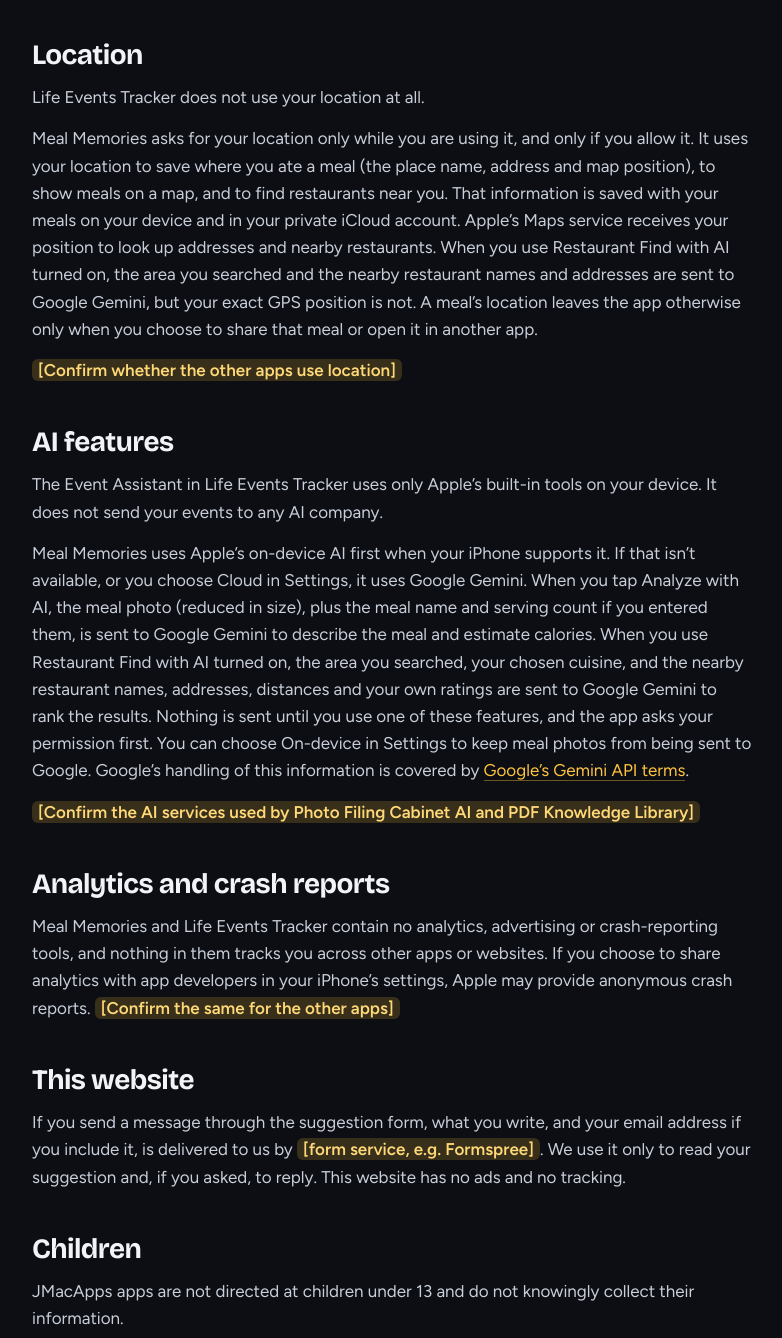
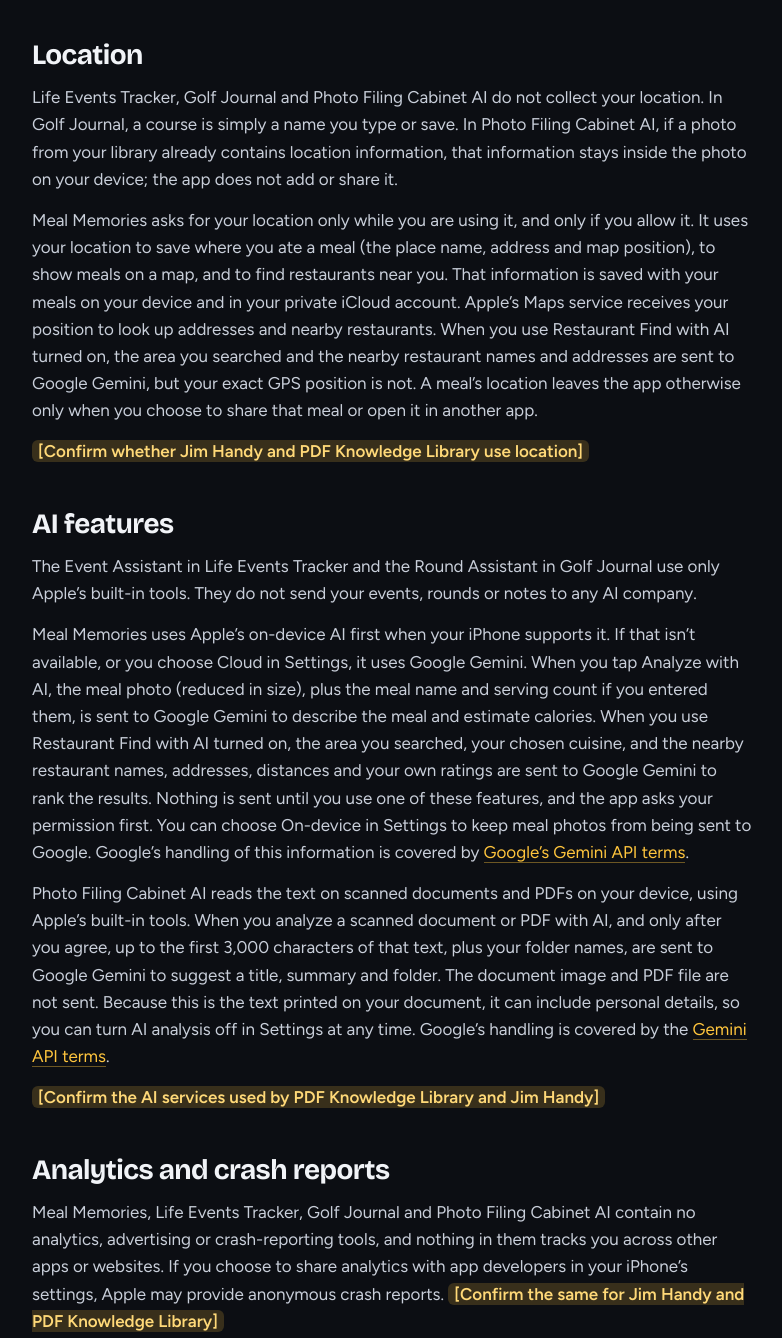
Before and after one commit to jmcelhatton/jmacapps, a plain HTML site: page privacy.html in a window 1280 px wide. Shown: the part 1109-2447 px from the top of the page, without its empty margins (38-820 px from the left). Drawn offline with nearby package versions, Linux system fonts and the light colour scheme.

Commit message:
Update privacy policy: Photo Filing Cabinet AI details

```diff
--- a/privacy.html
+++ b/privacy.html
@@ -34,15 +34,16 @@
 <h2>Voice input</h2>
 <p>When an app asks you questions out loud, it uses Apple’s built-in voice, which runs entirely on your device. When you answer by voice, Apple’s speech recognition turns what you say into text. This mostly happens on your device, but Apple may process some audio on its own servers to improve accuracy. That processing is covered by <a href="https://www.apple.com/legal/privacy/">Apple’s privacy policy</a>. JMacApps never receives or stores your voice recordings. iOS asks your permission before any app can use the microphone or speech recognition.</p>
 <h2>Location</h2>
-<p>Life Events Tracker does not use your location at all.</p>
+<p>Life Events Tracker, Golf Journal and Photo Filing Cabinet AI do not collect your location. In Golf Journal, a course is simply a name you type or save. In Photo Filing Cabinet AI, if a photo from your library already contains location information, that information stays inside the photo on your device; the app does not add or share it.</p>
 <p>Meal Memories asks for your location only while you are using it, and only if you allow it. It uses your location to save where you ate a meal (the place name, address and map position), to show meals on a map, and to find restaurants near you. That information is saved with your meals on your device and in your private iCloud account. Apple’s Maps service receives your position to look up addresses and nearby restaurants. When you use Restaurant Find with AI turned on, the area you searched and the nearby restaurant names and addresses are sent to Google Gemini, but your exact GPS position is not. A meal’s location leaves the app otherwise only when you choose to share that meal or open it in another app.</p>
-<p><span class="fill">[Confirm whether the other apps use location]</span></p>
+<p><span class="fill">[Confirm whether Jim Handy and PDF Knowledge Library use location]</span></p>
 <h2>AI features</h2>
-<p>The Event Assistant in Life Events Tracker uses only Apple’s built-in tools on your device. It does not send your events to any AI company.</p>
+<p>The Event Assistant in Life Events Tracker and the Round Assistant in Golf Journal use only Apple’s built-in tools. They do not send your events, rounds or notes to any AI company.</p>
 <p>Meal Memories uses Apple’s on-device AI first when your iPhone supports it. If that isn’t available, or you choose Cloud in Settings, it uses Google Gemini. When you tap Analyze with AI, the meal photo (reduced in size), plus the meal name and serving count if you entered them, is sent to Google Gemini to describe the meal and estimate calories. When you use Restaurant Find with AI turned on, the area you searched, your chosen cuisine, and the nearby restaurant names, addresses, distances and your own ratings are sent to Google Gemini to rank the results. Nothing is sent until you use one of these features, and the app asks your permission first. You can choose On-device in Settings to keep meal photos from being sent to Google. Google’s handling of this information is covered by <a href="https://ai.google.dev/gemini-api/terms">Google’s Gemini API terms</a>.</p>
-<p><span class="fill">[Confirm the AI services used by Photo Filing Cabinet AI and PDF Knowledge Library]</span></p>
+<p>Photo Filing Cabinet AI reads the text on scanned documents and PDFs on your device, using Apple’s built-in tools. When you analyze a scanned document or PDF with AI, and only after you agree, up to the first 3,000 characters of that text, plus your folder names, are sent to Google Gemini to suggest a title, summary and folder. The document image and PDF file are not sent. Because this is the text printed on your document, it can include personal details, so you can turn AI analysis off in Settings at any time. Google’s handling is covered by the <a href="https://ai.google.dev/gemini-api/terms">Gemini API terms</a>.</p>
+<p><span class="fill">[Confirm the AI services used by PDF Knowledge Library and Jim Handy]</span></p>
 <h2>Analytics and crash reports</h2>
-<p>Meal Memories and Life Events Tracker contain no analytics, advertising or crash-reporting tools, and nothing in them tracks you across other apps or websites. If you choose to share analytics with app developers in your iPhone’s settings, Apple may provide anonymous crash reports. <span class="fill">[Confirm the same for the other apps]</span></p>
+<p>Meal Memories, Life Events Tracker, Golf Journal and Photo Filing Cabinet AI contain no analytics, advertising or crash-reporting tools, and nothing in them tracks you across other apps or websites. If you choose to share analytics with app developers in your iPhone’s settings, Apple may provide anonymous crash reports. <span class="fill">[Confirm the same for Jim Handy and PDF Knowledge Library]</span></p>
 <h2>This website</h2>
 <p>If you send a message through the suggestion form, what you write, and your email address if you include it, is delivered to us by <span class="fill">[form service, e.g. Formspree]</span>. We use it only to read your suggestion and, if you asked, to reply. This website has no ads and no tracking.</p>
 <h2>Children</h2>
```
